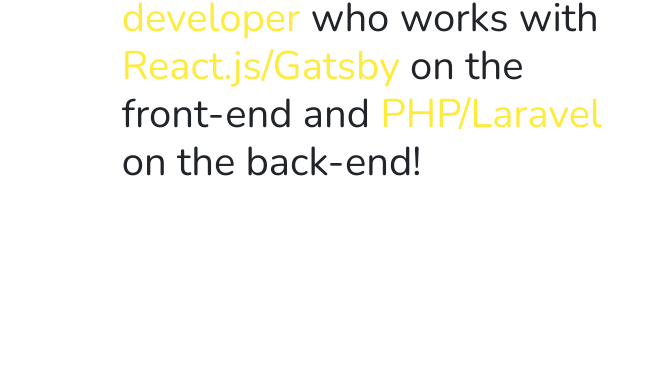
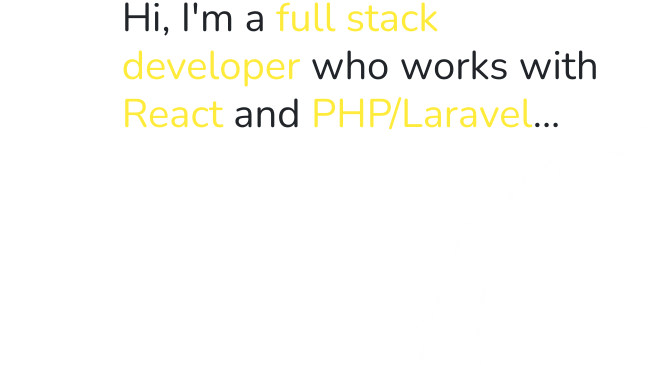
Before and after one commit to chigozieorunta/chigozieorunta, a Gatsby site: page / in a window 1280 px wide. Shown: the part 781-1146 px from the top of the page, without its empty margins (0-664 px from the left). Built offline with nearby package versions, Linux system fonts and the light colour scheme; Gatsby itself is replaced by a stand-in of ours.

Commit message:
Modified excerpt on Home page component

```diff
--- a/src/pages/index.js
+++ b/src/pages/index.js
@@ -11,9 +11,8 @@ const HomePage = () => {
       <HeroContainer>
         <HeroTitle>Chigozie Orunta</HeroTitle>
         <HeroExcerpt>
-          Hi, I'm a <em>full stack developer</em> who works with{" "}
-          <em>React.js/Gatsby</em> on the front-end and <em>PHP/Laravel</em> on
-          the back-end!
+          Hi, I'm a <em>full stack developer</em> who works with <em>React</em>{" "}
+          and <em>PHP/Laravel</em>...
         </HeroExcerpt>
       </HeroContainer>
     </Layout>
```
